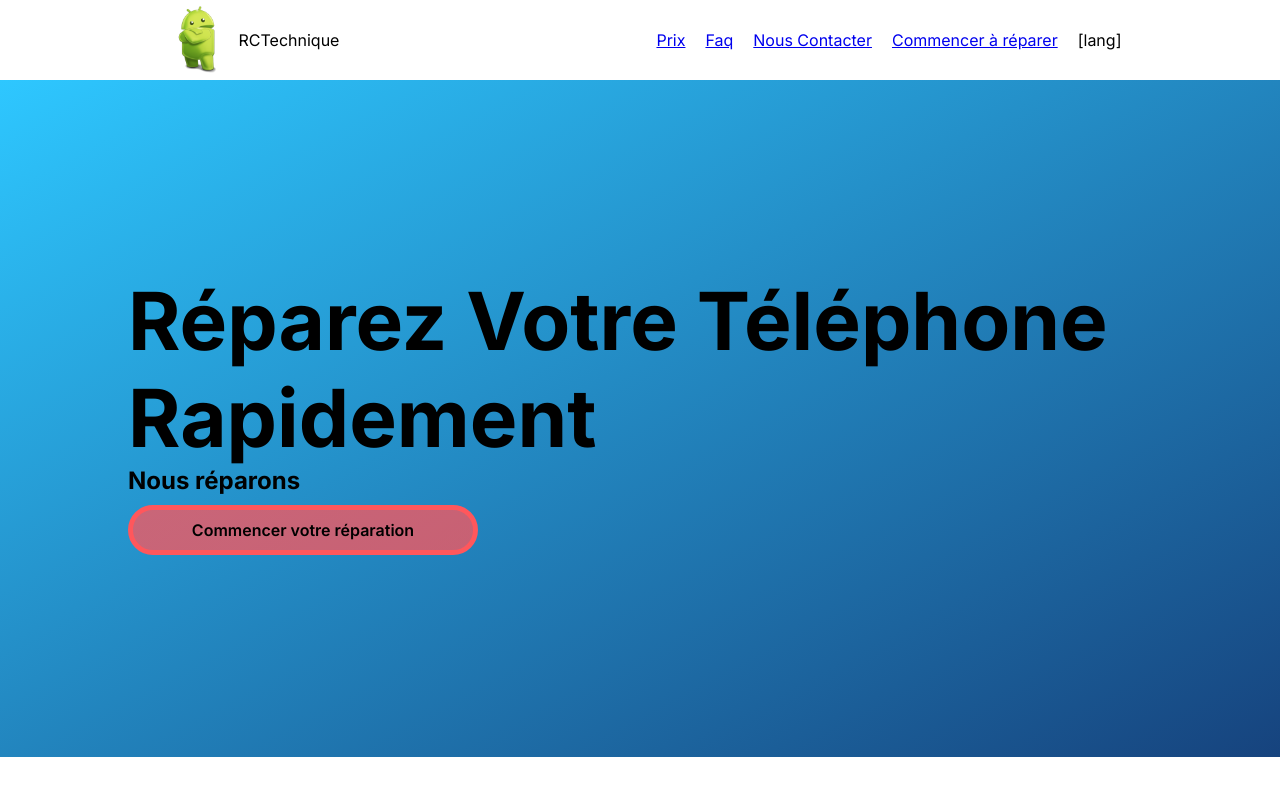
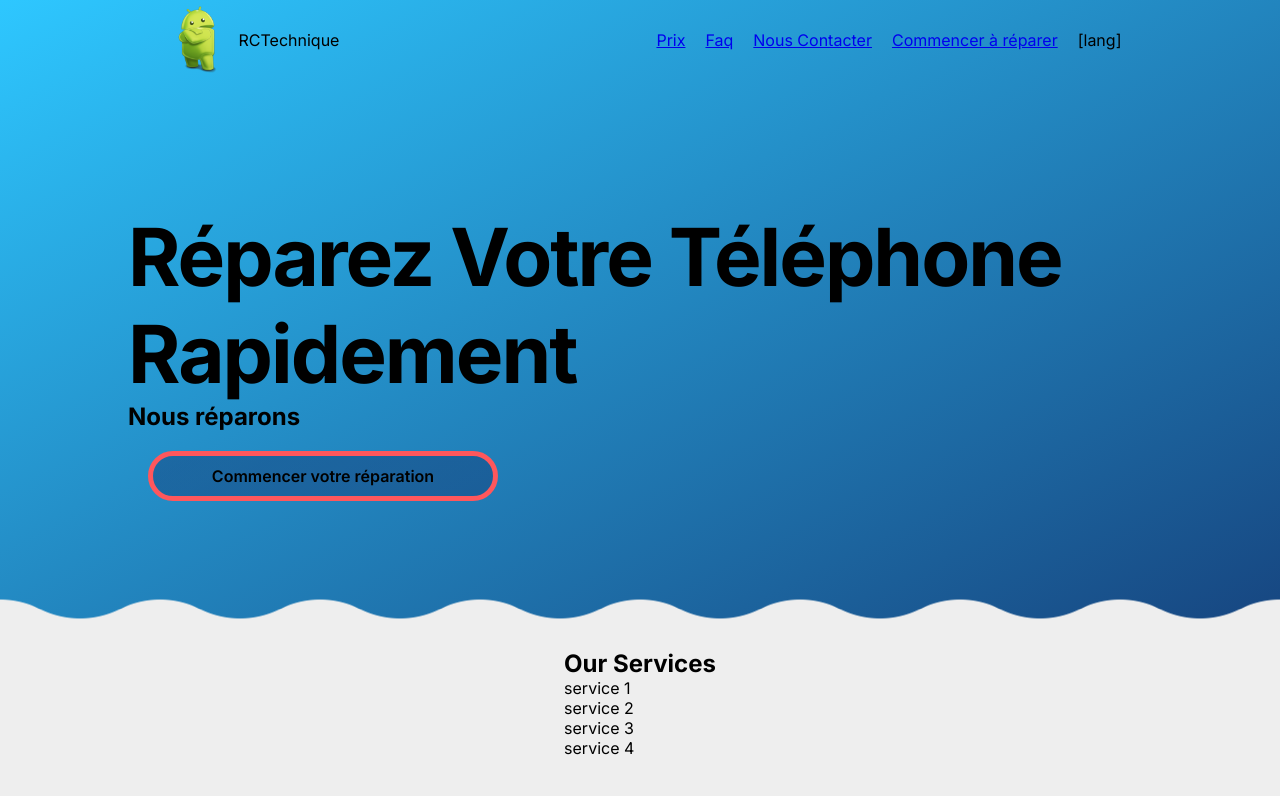
Before and after one commit to Ch3ru09/rctechnique, a Next.js app: page / in a window 1280 px wide. Shown: the top 796 px of the page. Built offline with nearby package versions, Linux system fonts and the light colour scheme.

Commit message:
created new section

```diff
--- a/src/app/_components/sectionhero/sectionhero.module.css
+++ b/src/app/_components/sectionhero/sectionhero.module.css
@@ -1,19 +1,16 @@
 .section-hero {
-  background-image: linear-gradient(
-    to bottom right,
-    hsl(var(--primary-light)),
-    hsl(var(--primary-dark))
-  );
   width: 100%;
 }
 
 .container {
   width: 80%;
-  margin: 15% 10%;
+  max-width: 1000px;
+  margin: 10%;
   display: flex;
   flex-direction: column;
 }
 
 .title {
   font-size: 5em;
+  letter-spacing: -2px;
 }
--- /dev/null
+++ b/src/app/_components/sectionservices/SectionServices.tsx
@@ -0,0 +1,13 @@
+import styles from "./sectionservices.module.css";
+
+export default function SectionServices() {
+  return (
+    <section>
+      <h1>Our Services</h1>
+      <div>service 1</div>
+      <div>service 2</div>
+      <div>service 3</div>
+      <div>service 4</div>
+    </section>
+  );
+}
--- a/src/app/globals.css
+++ b/src/app/globals.css
@@ -1,3 +1,5 @@
+@import url("https://fonts.googleapis.com/css2?family=Lilita+One&display=swap");
+
 :root {
   /* in hsl */
   --primary-dark: 214, 70%, 29%;
@@ -19,6 +21,11 @@ body {
   display: flex;
   flex-direction: column;
   align-items: center;
+}
+
+body {
+  background-color: #eee;
+  font-family: "Lilita One", sans-serif;
 }
 
 @property --pos1 {
@@ -52,10 +59,10 @@ body {
 }
 
 .button {
-  margin: 10px 0px;
+  margin: 20px;
 
   align-items: center;
-  background-color: hsla(var(--accent), 0.5);
+  background-color: hsla(var(--primary-dark), 0.3);
   border: 5px solid hsl(var(--accent));
   border-radius: 100px;
   max-width: 300px;
@@ -69,7 +76,7 @@ body {
   text-decoration: none;
   display: inline-block;
 
-  --c2: hsla(var(--accent), 0.5);
+  --c2: hsla(var(--primary-dark), 0.3);
   --c1: hsl(var(--accent));
 }
 
--- a/src/app/layout.tsx
+++ b/src/app/layout.tsx
@@ -5,8 +5,8 @@ import "./globals.css";
 const inter = Inter({ subsets: ["latin"] });
 
 export const metadata: Metadata = {
-  title: "Create Next App",
-  description: "Generated by create next app",
+  title: "RC Technique",
+  description: "",
 };
 
 export default function RootLayout({
--- a/src/app/page.module.css
+++ b/src/app/page.module.css
@@ -0,0 +1,23 @@
+.intro {
+  display: flex;
+  flex-direction: column;
+
+  background-image: linear-gradient(
+    to bottom right,
+    hsl(var(--primary-light)),
+    hsl(var(--primary-dark))
+  );
+
+  --mask: radial-gradient(
+        11.18vh at 50% calc(100% - 15vh),
+        #000 99%,
+        #0000 101%
+      )
+      calc(50% - 10vh) 0/20vh 100%,
+    radial-gradient(11.18vh at 50% calc(100% + 10vh), #0000 99%, #000 101%) 50%
+      calc(100% - 5vh) / 20vh 100% repeat-x;
+  -webkit-mask: var(--mask);
+  mask: var(--mask);
+  border: none;
+  outline: none;
+}
--- a/src/app/page.tsx
+++ b/src/app/page.tsx
@@ -1,12 +1,16 @@
 import NavBar from "./_components/navbar/NavBar";
 import SectionHero from "./_components/sectionhero/SectionHero";
+import SectionServices from "./_components/sectionservices/SectionServices";
 import styles from "./page.module.css";
 
 export default function Home() {
   return (
     <>
-      <NavBar />
-      <SectionHero />
+      <div className={styles["intro"]}>
+        <NavBar />
+        <SectionHero />
+      </div>
+      <SectionServices />
     </>
   );
 }
```
Also changed, not shown: src/app/_components/sectionservices/sectionservices.module.css (added).
